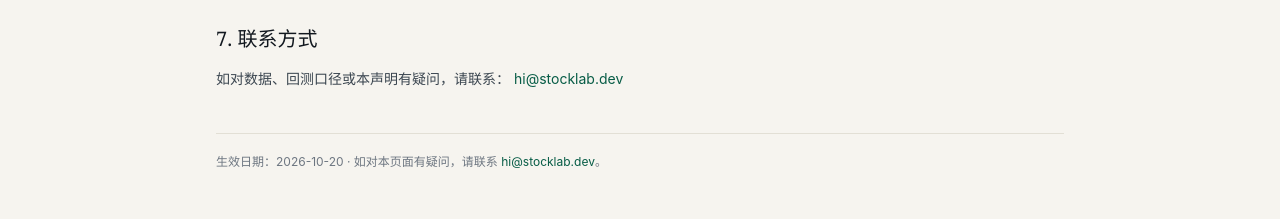
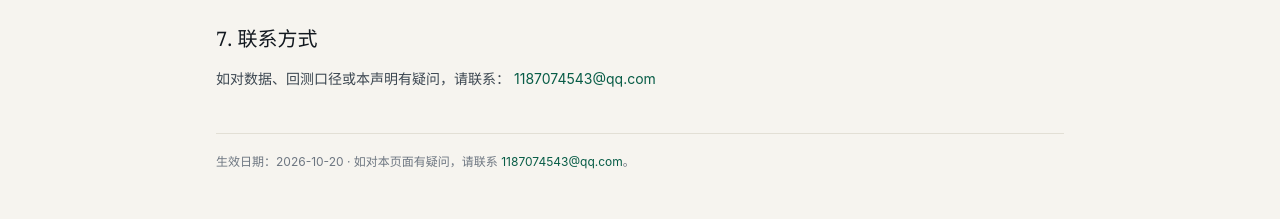
Before and after one commit to iamlay/stock, a Next.js app in the folder apps/web/: page /legal/disclaimer in a window 1280 px wide. Shown: the part 1147-1366 px from the top of the page. Built offline with nearby package versions, Linux system fonts and the light colour scheme; no server answers.

Commit message:
fix: update public contact email

```diff
--- a/apps/web/app/legal/disclaimer/page.tsx
+++ b/apps/web/app/legal/disclaimer/page.tsx
@@ -71,8 +71,8 @@ export default function DisclaimerPage() {
         <h2 className="font-serif text-xl text-ink">7. 联系方式</h2>
         <p>
           如对数据、回测口径或本声明有疑问，请联系：
-          <a href="mailto:hi@stocklab.dev" className="ml-1 text-jade-deep hover:underline">
-            hi@stocklab.dev
+          <a href="mailto:1187074543@qq.com" className="ml-1 text-jade-deep hover:underline">
+            1187074543@qq.com
           </a>
         </p>
       </section>
--- a/apps/web/app/legal/layout.tsx
+++ b/apps/web/app/legal/layout.tsx
@@ -28,8 +28,8 @@ export default function LegalLayout({ children }: { children: ReactNode }) {
         <article className="mt-8">{children}</article>
         <p className="mt-10 border-t border-line pt-4 text-xs leading-6 text-muted">
           生效日期：2026-10-20 · 如对本页面有疑问，请联系{" "}
-          <a href="mailto:hi@stocklab.dev" className="text-jade-deep hover:underline">
-            hi@stocklab.dev
+          <a href="mailto:1187074543@qq.com" className="text-jade-deep hover:underline">
+            1187074543@qq.com
           </a>
           。
         </p>
--- a/apps/web/app/legal/privacy/page.tsx
+++ b/apps/web/app/legal/privacy/page.tsx
@@ -129,8 +129,8 @@ export default function PrivacyPage() {
         </p>
         <p>
           联系邮箱：
-          <a href="mailto:hi@stocklab.dev" className="text-jade-deep hover:underline">
-            hi@stocklab.dev
+          <a href="mailto:1187074543@qq.com" className="text-jade-deep hover:underline">
+            1187074543@qq.com
           </a>
         </p>
       </section>
--- a/apps/web/app/legal/terms/page.tsx
+++ b/apps/web/app/legal/terms/page.tsx
@@ -118,8 +118,8 @@ export default function TermsPage() {
         </p>
         <p>
           联系邮箱：
-          <a href="mailto:hi@stocklab.dev" className="text-jade-deep hover:underline">
-            hi@stocklab.dev
+          <a href="mailto:1187074543@qq.com" className="text-jade-deep hover:underline">
+            1187074543@qq.com
           </a>
         </p>
       </section>
--- a/apps/web/components/chrome.tsx
+++ b/apps/web/components/chrome.tsx
@@ -132,7 +132,7 @@ export function SiteFooter() {
               <ContextLink href="/login" className="block text-muted hover:text-ink">
                 登录
               </ContextLink>
-              <a href="mailto:hi@stocklab.dev" className="block text-muted hover:text-ink">
+              <a href="mailto:1187074543@qq.com" className="block text-muted hover:text-ink">
                 联系我们
               </a>
             </div>
```
